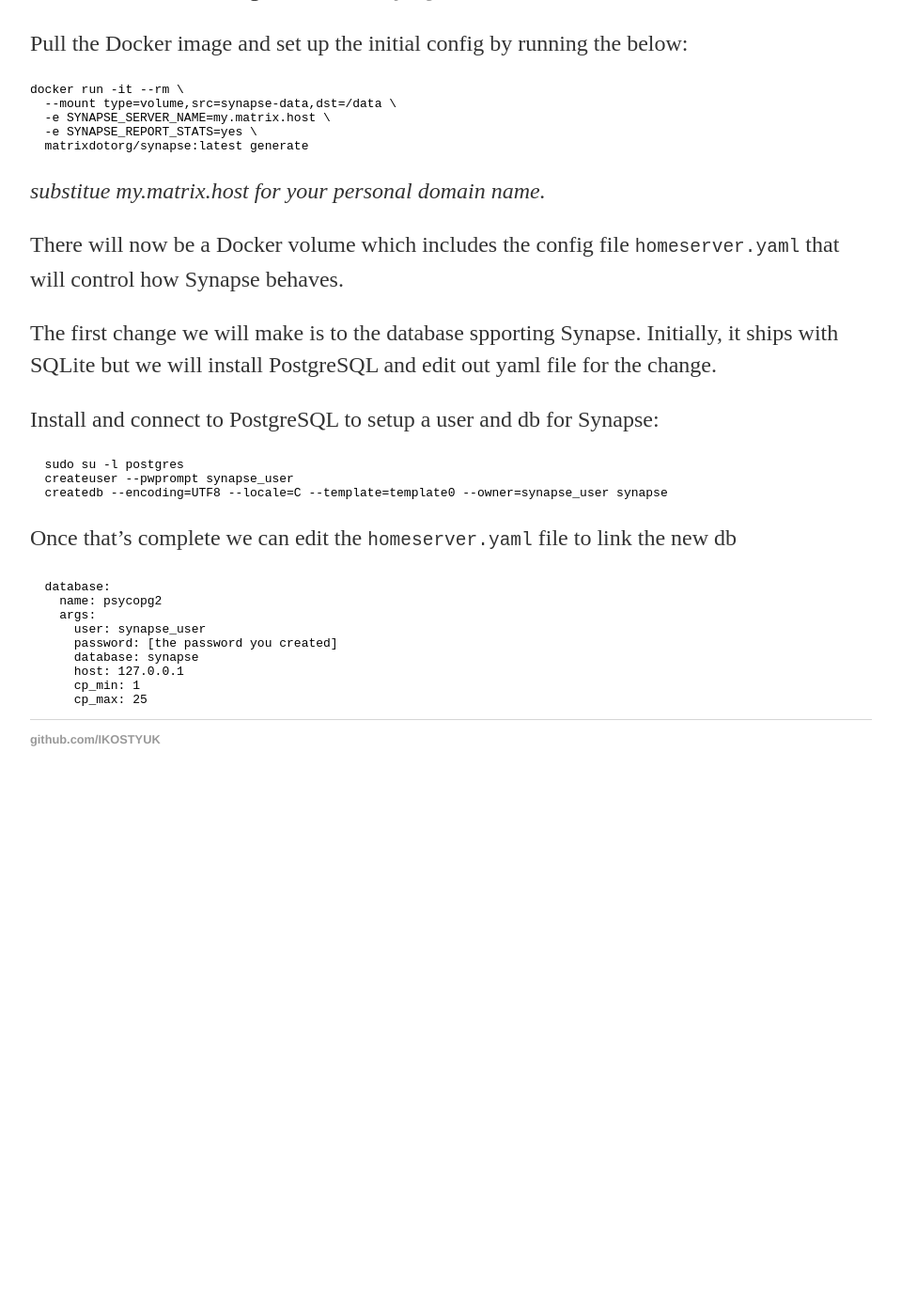
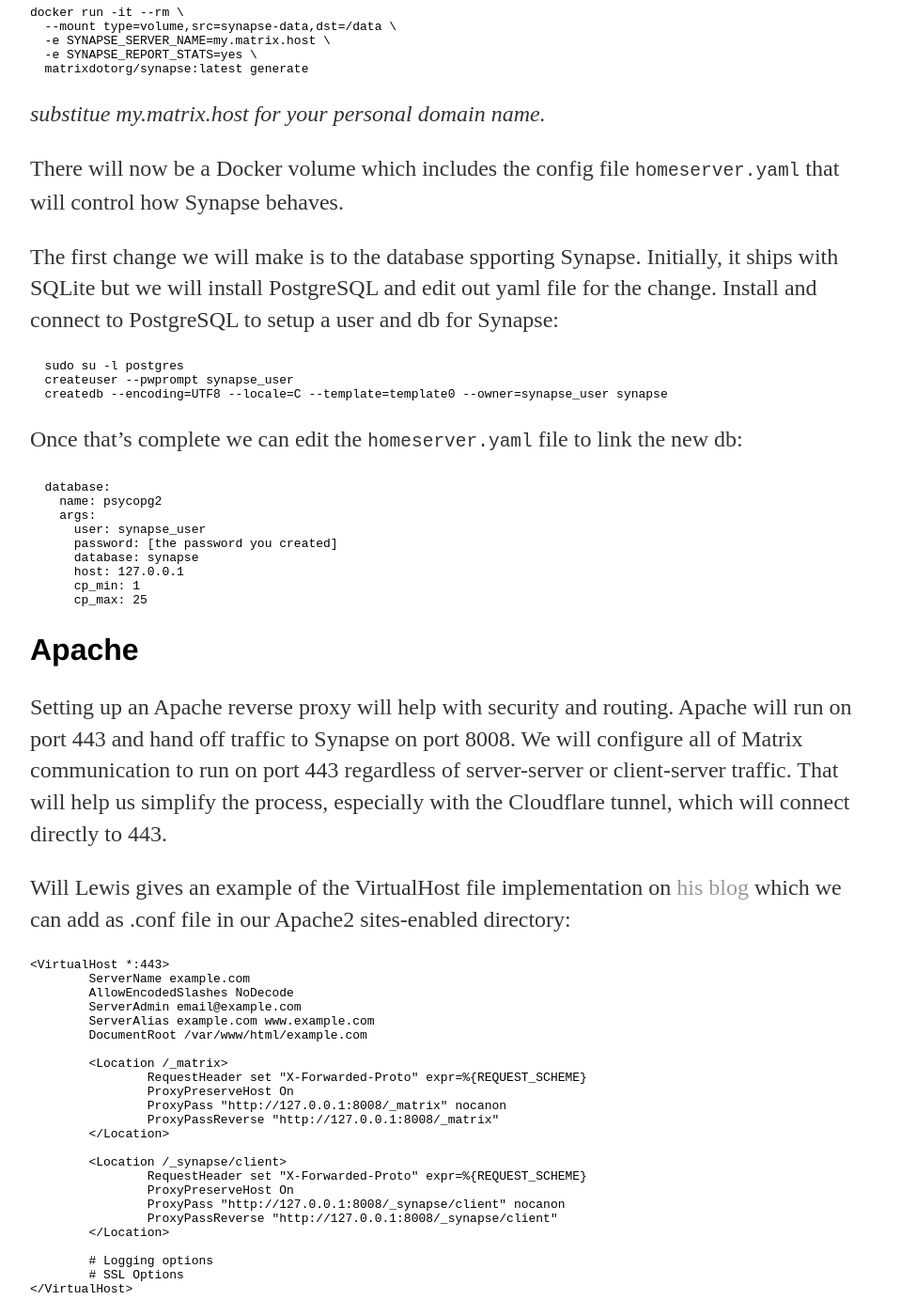
Before and after one commit to IKOSTYUK/ikostyuk.github.io, a Jekyll site: the page built from _posts/2025-12-30-Setting-Up-a-Personal-Matrix-Synapse-Chat-Server.md, in a window 1280 px wide and 1400 px high, scrolled down 1414 px. Shown: the whole window at 94% size, without its empty margins (160-1119 px from the left). Built offline with Jekyll 4.4.1, drawn with Linux system fonts in a browser that asks for light colours; before the commit the page ends 2268 px from its top, so only the background shows below that; some of the changed text lies outside the part shown.

Commit message:
Fix typos and enhance Matrix Synapse setup instructions
Corrected capitalization and spelling errors, improved clarity, and added details about Apache reverse proxy setup.

```diff
--- a/_posts/2025-12-30-Setting-Up-a-Personal-Matrix-Synapse-Chat-Server.md
+++ b/_posts/2025-12-30-Setting-Up-a-Personal-Matrix-Synapse-Chat-Server.md
@@ -40,15 +36,13 @@
 
 There will now be a Docker volume which includes the config file `homeserver.yaml` that will control how Synapse behaves.
 
-The first change we will make is to the database spporting Synapse. Initially, it ships with SQLite but we will install PostgreSQL and edit out yaml file for the change.
-
-Install and connect to PostgreSQL to setup a user and db for Synapse:
+The first change we will make is to the database spporting Synapse. Initially, it ships with SQLite but we will install PostgreSQL and edit out yaml file for the change. Install and connect to PostgreSQL to setup a user and db for Synapse:
 
       sudo su -l postgres
       createuser --pwprompt synapse_user
       createdb --encoding=UTF8 --locale=C --template=template0 --owner=synapse_user synapse
 
-Once that's complete we can edit the `homeserver.yaml` file to link the new db
+Once that's complete we can edit the `homeserver.yaml` file to link the new db:
 
       database:
         name: psycopg2
@@ -59,3 +53,36 @@
           host: 127.0.0.1
           cp_min: 1
           cp_max: 25
+
+## Apache
+
+Setting up an Apache reverse proxy will help with security and routing. Apache will run on port 443 and hand off traffic to Synapse on port 8008. We will configure all of Matrix communication to run on port 443 regardless of server-server or client-server traffic. That will help us simplify the process, especially with the Cloudflare tunnel, which will connect directly to 443.
+
+Will Lewis gives an example of the VirtualHost file implementation on [his blog](https://willlewis.co.uk/blog/posts/run-your-own-matrix-server-guide/) which we can add as .conf file in our Apache2 sites-enabled directory:
+
+    <VirtualHost *:443>
+            ServerName example.com
+            AllowEncodedSlashes NoDecode
+            ServerAdmin email@example.com
+            ServerAlias example.com www.example.com
+            DocumentRoot /var/www/html/example.com
+
+            <Location /_matrix>
+                    RequestHeader set "X-Forwarded-Proto" expr=%{REQUEST_SCHEME}
+                    ProxyPreserveHost On
+                    ProxyPass "http://127.0.0.1:8008/_matrix" nocanon
+                    ProxyPassReverse "http://127.0.0.1:8008/_matrix"
+            </Location>
+
+            <Location /_synapse/client>
+                    RequestHeader set "X-Forwarded-Proto" expr=%{REQUEST_SCHEME}
+                    ProxyPreserveHost On
+                    ProxyPass "http://127.0.0.1:8008/_synapse/client" nocanon
+                    ProxyPassReverse "http://127.0.0.1:8008/_synapse/client"
+            </Location>
+
+            # Logging options
+            # SSL Options
+    </VirtualHost>
+
+*substitue the first few server rows for your personal domain name.*
```
Also changed, not shown: other parts of _posts/2025-12-30-Setting-Up-a-Personal-Matrix-Synapse-Chat-Server.md (+2 -6 lines).
